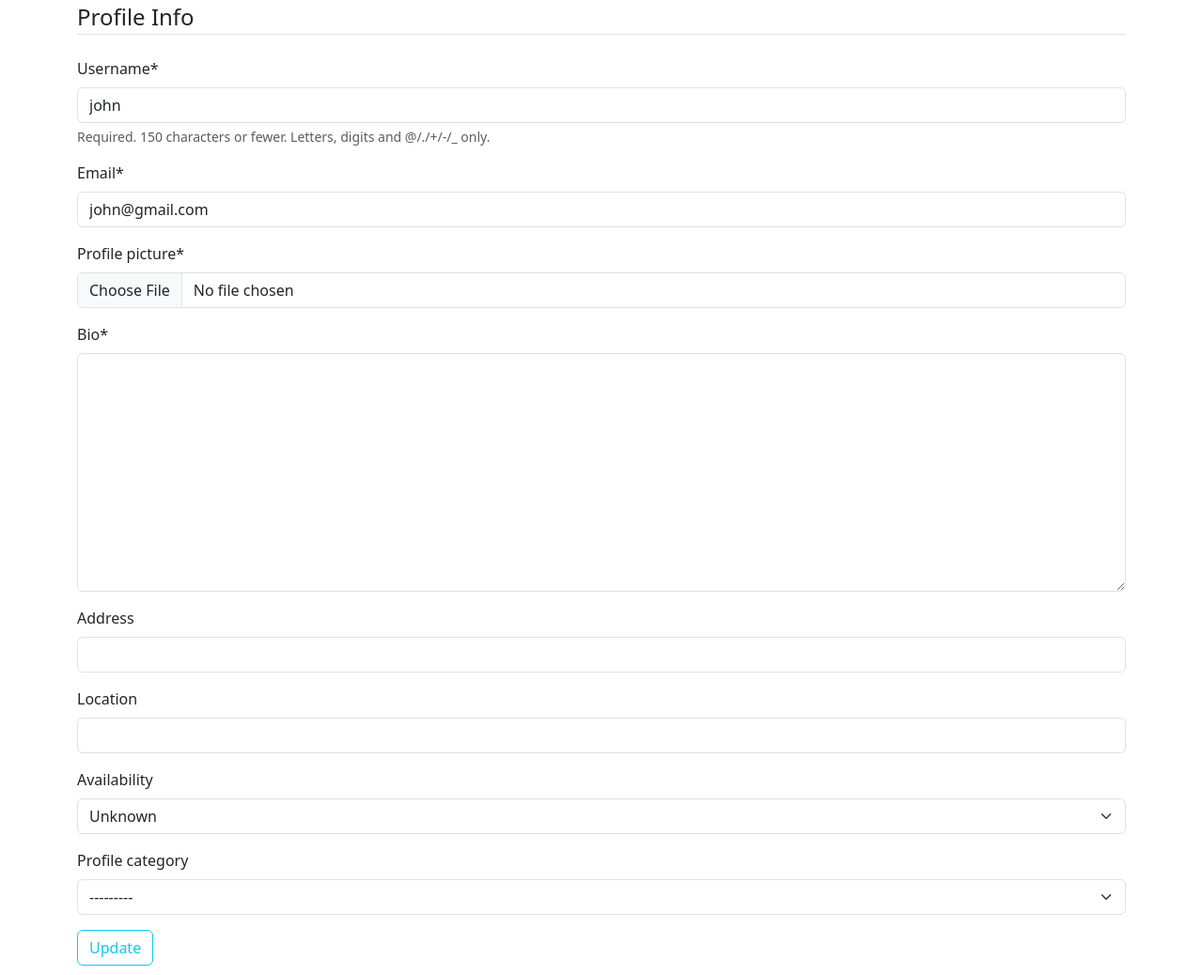
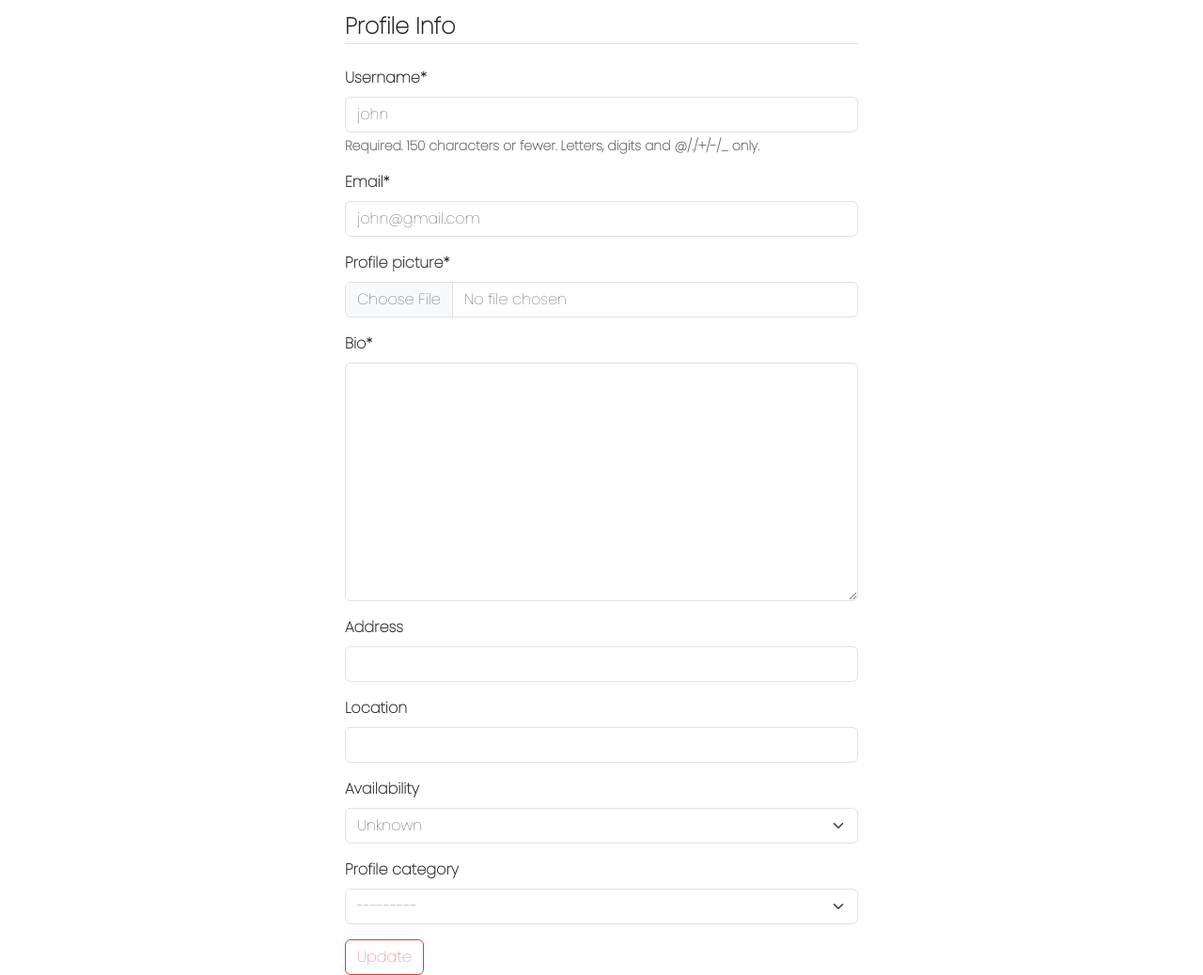
Before and after one commit to Liz-Adhiambo/rafiki, a Django app: page /update_profile/ in a window 1280 px wide. Shown: the whole page at 94% size. Run offline with Django 4.2, Linux system fonts and the light colour scheme; a user stored in the database is signed in; data comes from the database, SQL or seed files in the repository; data that the repository does not hold is empty; some libraries are stand-ins or nearby versions.

Commit message:
profile works

```diff
--- a/rafiki_app/templates/employees/update_profile.html
+++ b/rafiki_app/templates/employees/update_profile.html
@@ -2,7 +2,10 @@
 {% load crispy_forms_tags %}
 {% block content %}
     <div class="container">
-        <div class="content-section">
+        <div class="row">
+            <div class="col-md-3"></div>
+            <div class="col-md-6">
+                <div class="content-section myform">
                     <form method="POST" enctype="multipart/form-data">
                         {% csrf_token %}
                         <fieldset class="form-group">
@@ -11,9 +14,16 @@
                             {{ p_form|crispy }}
                         </fieldset>
                         <div class="form-group">
-                    <button class="btn btn-outline-info" type="submit">Update</button>
+                            <button class="btn btn-outline-danger" type="submit">Update</button>
                         </div>
                     </form>
                 </div>
             </div>
+            <div class="col-md-3"></div>
+
+
+        </div>
+
+
+    </div>
 {% endblock %}
--- a/rafiki_project/settings.py
+++ b/rafiki_project/settings.py
@@ -21,7 +21,6 @@ BASE_DIR = Path(__file__).resolve().parent.parent
 # See https://docs.djangoproject.com/en/4.0/howto/deployment/checklist/
 
 # SECURITY WARNING: keep the secret key used in production secret!
-SECRET_KEY = 'django-insecure-=2$et3v76y=-aw(p$j04!)1-6fpcxhfnc*4muemecu-fvjshv+'
 
 # SECURITY WARNING: don't run with debug turned on in production!
 DEBUG = True
--- a/static/css/austine.css
+++ b/static/css/austine.css
@@ -1,6 +1,16 @@
+@import url('https://fonts.googleapis.com/css2?family=Poppins:wght@100&display=swap');
+
 .account-img {
     height: 125px;
     width: 125px;
     margin-right: 20px;
     margin-bottom: 16px;
   }
+
+  body{
+    font-family: 'Poppins', sans-serif;  }
+
+.myform{
+  font-weight: bold;
+  margin-top: 10px;
+}
```
Also changed, not shown: 1 other file. Lines whose indentation alone changed are shown as unchanged.
